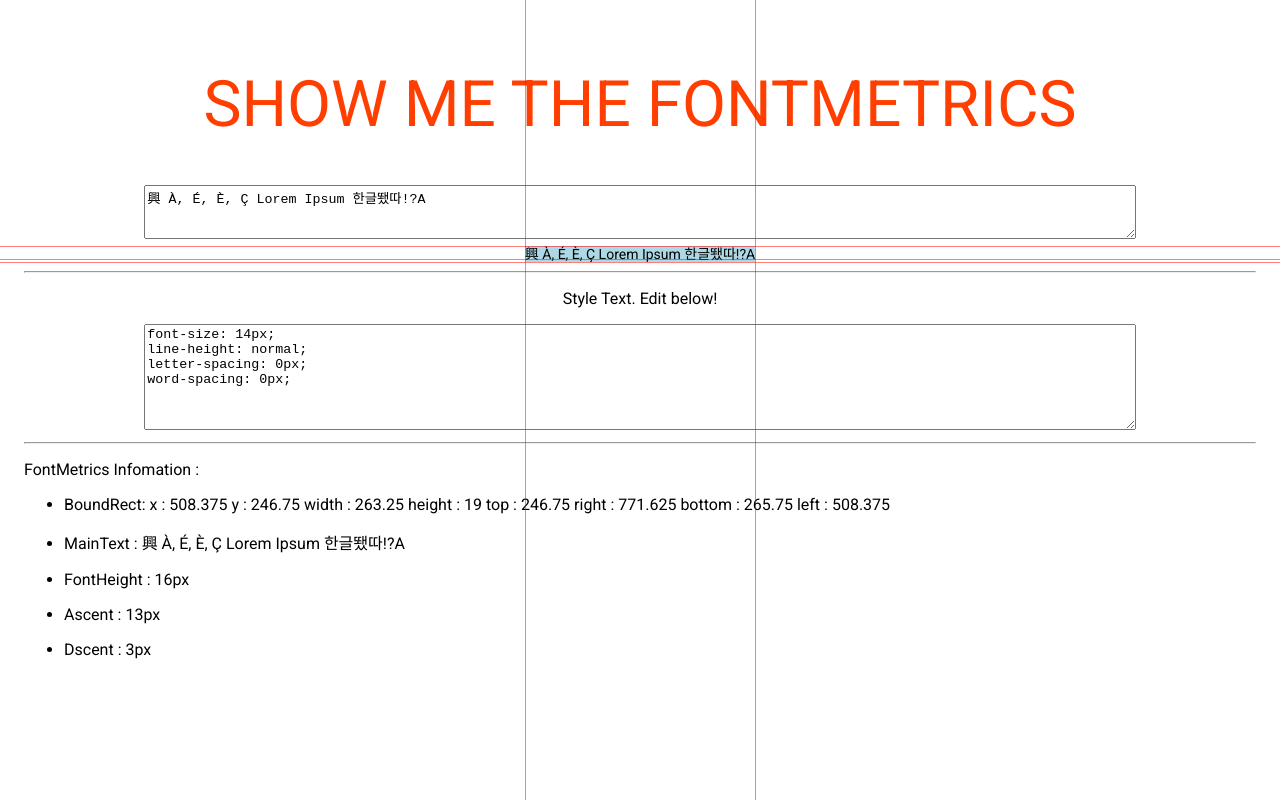
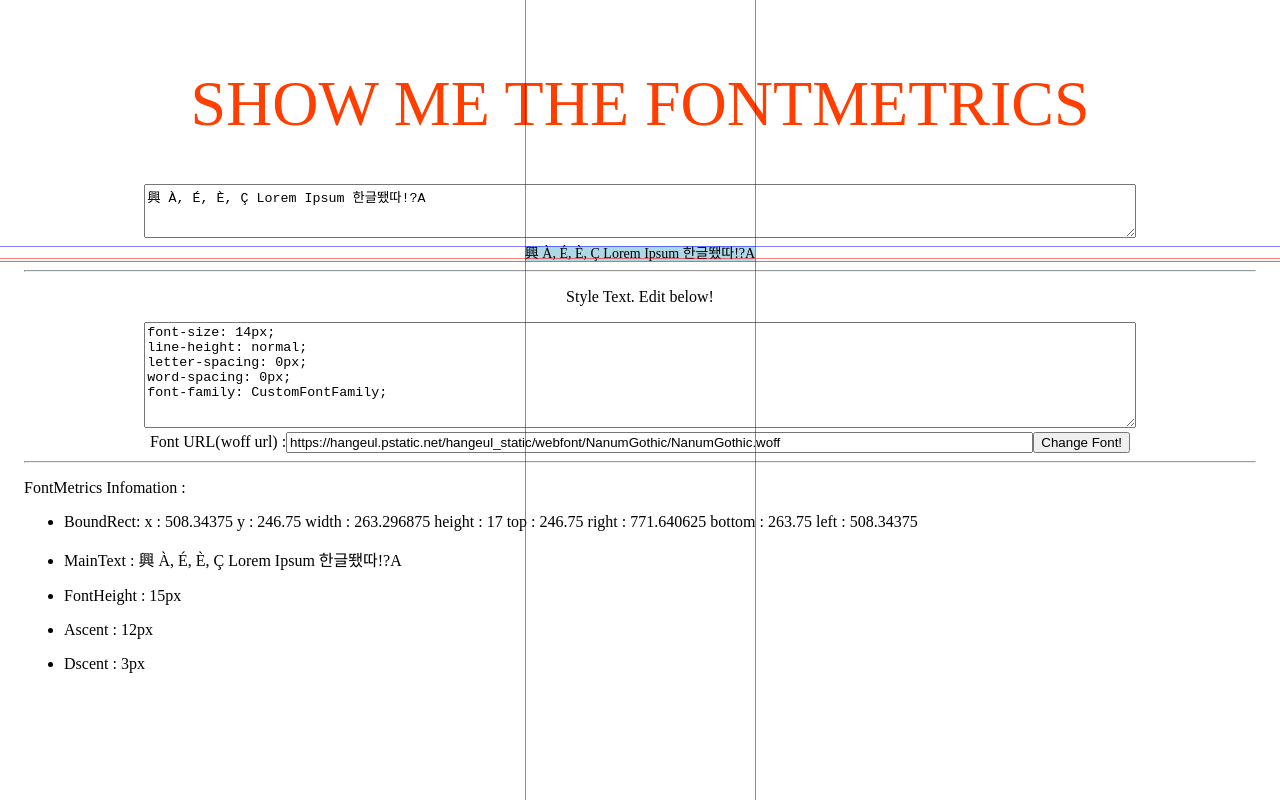
Before and after one commit to taroguru/showfontmetrics, a Svelte app in the folder showfontmetrics/: page / in a window 1280 px wide. Built offline with nearby package versions, Linux system fonts and the light colour scheme; the HTML template or start-up script is replaced by a standard one.

Commit message:
chagne style

```diff
--- a/showfontmetrics/src/App.svelte
+++ b/showfontmetrics/src/App.svelte
@@ -1,7 +1,3 @@
-<link rel="preconnect" href="https://fonts.googleapis.com">
-<link rel="preconnect" href="https://fonts.gstatic.com" crossorigin>
-<link href="https://fonts.googleapis.com/css2?family=Roboto&display=swap" rel="stylesheet">
-
 <script lang="ts">
 	import {onMount} from 'svelte';
 	import {tick} from 'svelte';
@@ -74,6 +70,18 @@
 		return para;
 	}
 
+	let fontURL : string = 'https://hangeul.pstatic.net/hangeul_static/webfont/NanumGothic/NanumGothic.woff';
+	const LOADEDFONTNAME: string = 'CustomFontFamily';
+
+	async function loadFontFile () {
+		const myFont = new FontFace(LOADEDFONTNAME, `url(${fontURL})` );
+		await myFont.load();
+		document.fonts.add(myFont);
+		//todo. set styledTextarea fontFamily
+		styledTextArea.setFontFamily(LOADEDFONTNAME);
+		drawRectGuideLine();
+	}
+
 	onMount(async() => {
 		applyFontStyle();
 	});
@@ -84,16 +92,16 @@
 	<line x1="0" y1="0" x2="100%" y2="0" style="stroke:rgb(255,0,0);stroke-width:1"></line>
 </svg>
 <svg class="lineHorizontal" bind:this={bottomElement}>
-	<line x1="0" y1="0" x2="100%" y2="0" style="stroke:rgb(255,0,0);stroke-width:1"></line>
+	<line x1="0" y1="0" x2="100%" y2="0" style="stroke:rgb(0,0,255);stroke-width:1"></line>
 </svg>
 <svg class="lineHorizontal" bind:this={topElement}>
-	<line x1="0" y1="0" x2="100%" y2="0" style="stroke:rgb(255,0,0);stroke-width:1"></line>
+	<line x1="0" y1="0" x2="100%" y2="0" style="stroke:rgb(0,0,255);stroke-width:1"></line>
 </svg>
 <svg class="lineVertical" bind:this={leftElement}>
-	<line x1="0" y1="0" x2="0" y2="100%" style="stroke:rgb(255,0,0);stroke-width:1"></line>
+	<line x1="0" y1="0" x2="0" y2="100%" style="stroke:rgb(0,0,255);stroke-width:1"></line>
 </svg>
 <svg class="lineVertical" bind:this={rightElement}>
-	<line x1="0" y1="0" x2="0" y2="100%" style="stroke:rgb(255,0,0);stroke-width:1"></line>
+	<line x1="0" y1="0" x2="0" y2="100%" style="stroke:rgb(0,0,255);stroke-width:1"></line>
 </svg>
 
 <main>
@@ -113,10 +121,11 @@
 			<label for="inputLineHeight">line-height : Not Use! </label>
 			<input id="inputLineHeight" type="text" bind:value={lineHeight} on:change={applyFontStyle} />
 		</div>
-<!--
-		<label for="inputFontURL">Font URL:</label>
-		<input id="inputFontURL" type="text" value={fontURL} on:change={e=>fontURL=e.target.value} />
-		-->
+		<div id="divFontURL" >
+			<label for="inputFontURL">Font URL(woff url) : </label>
+			<input id="inputFontURL" type="text" bind:value={fontURL}  />
+			<button on:click={loadFontFile}>Change Font!</button>
+		</div>
 	</div>
 	<hr>
 	<div class="DebugConsole">
@@ -140,7 +149,6 @@
 		text-align: center;
 		padding: 1em;
 		margin: 0 auto;
-		font-family: 'Roboto', sans-serif;
 	}
 
 	h1 {
@@ -174,4 +182,16 @@
 		height:100px;
 		width:80%;
 	}
+
+	#inputFontURL {
+		width: 60%;
+	}
+
+	#divFontURL {
+		display: flex;
+		flex-direction: row;
+		justify-content: center;
+		align-items: center;
+	}
+
 </style>
--- a/showfontmetrics/src/StyledTextArea.svelte
+++ b/showfontmetrics/src/StyledTextArea.svelte
@@ -6,6 +6,11 @@
     let textAreaElement: Element;
     export let appliedStyle: string;
     let spanElement: Element;
+    export function setFontFamily(newFontFamily: string) {
+        //this.fontfamily = newFontFamily;
+        textAreaElement.style.fontFamily = newFontFamily;
+        spanElement.style.fontFamily = newFontFamily;
+    }
 
     export function getSpanElement(): Element{
         return spanElement;
@@ -23,7 +28,8 @@
 		appliedStyle=`font-size: ${fontSize}px;
 line-height: ${lineHeight};
 letter-spacing: 0px;
-word-spacing: 0px;`;
+word-spacing: 0px;
+font-family: CustomFontFamily;`;
 	}
 
     export function setAppliedStyle(style: string) {
@@ -45,10 +51,11 @@ word-spacing: 0px;`;
 
 
 </script>
-
-<textarea bind:value={mainText} bind:this={textAreaElement} />
-<br />
-<span id="lorem" style={appliedStyle} bind:this={spanElement}>{mainText}</span>
+<div >
+    <textarea bind:value={mainText} bind:this={textAreaElement} />
+    <br />
+    <span id="lorem" style={appliedStyle} bind:this={spanElement}>{mainText}</span>
+</div>
 
 <style>
 	textarea{
```
